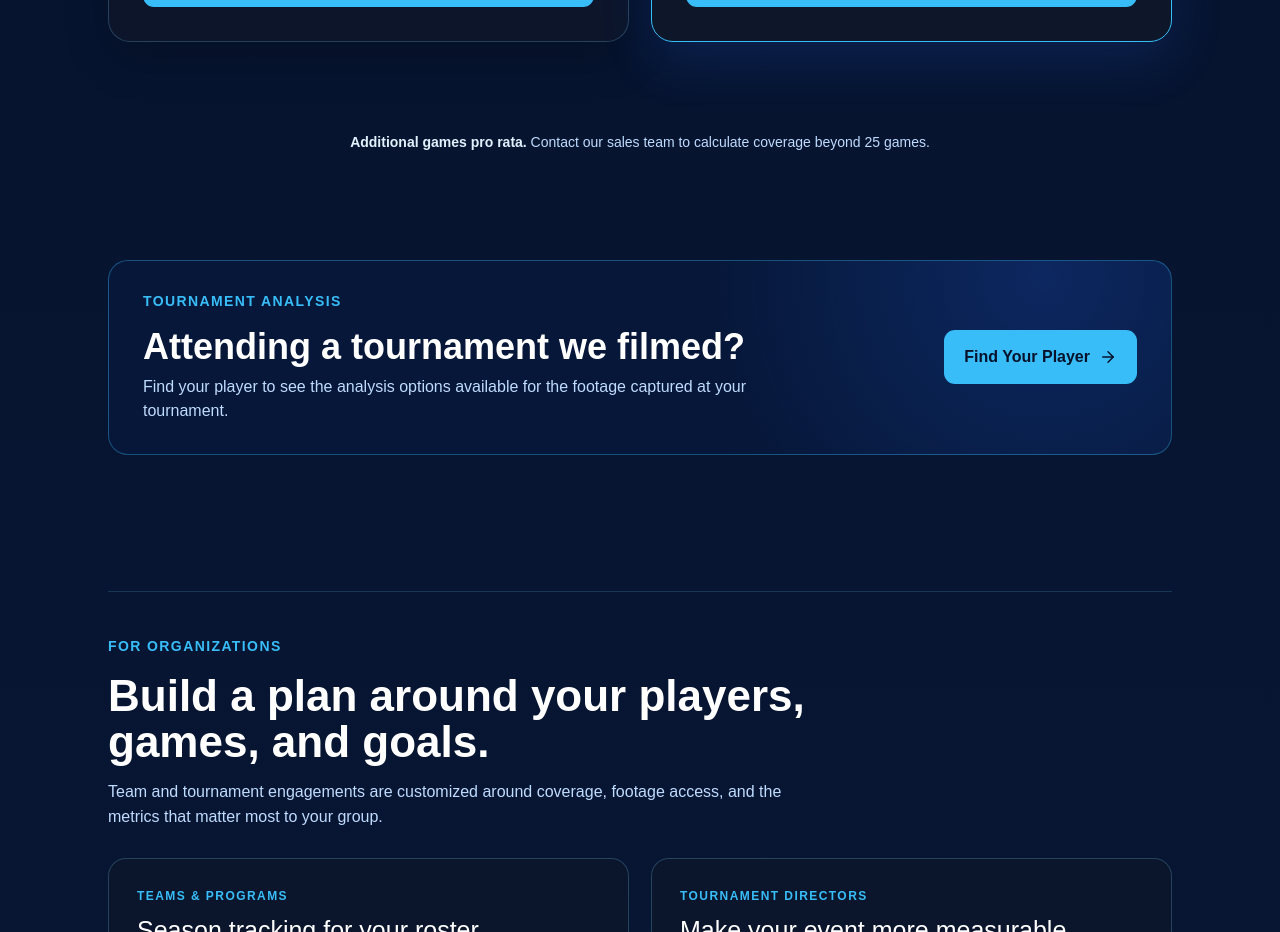
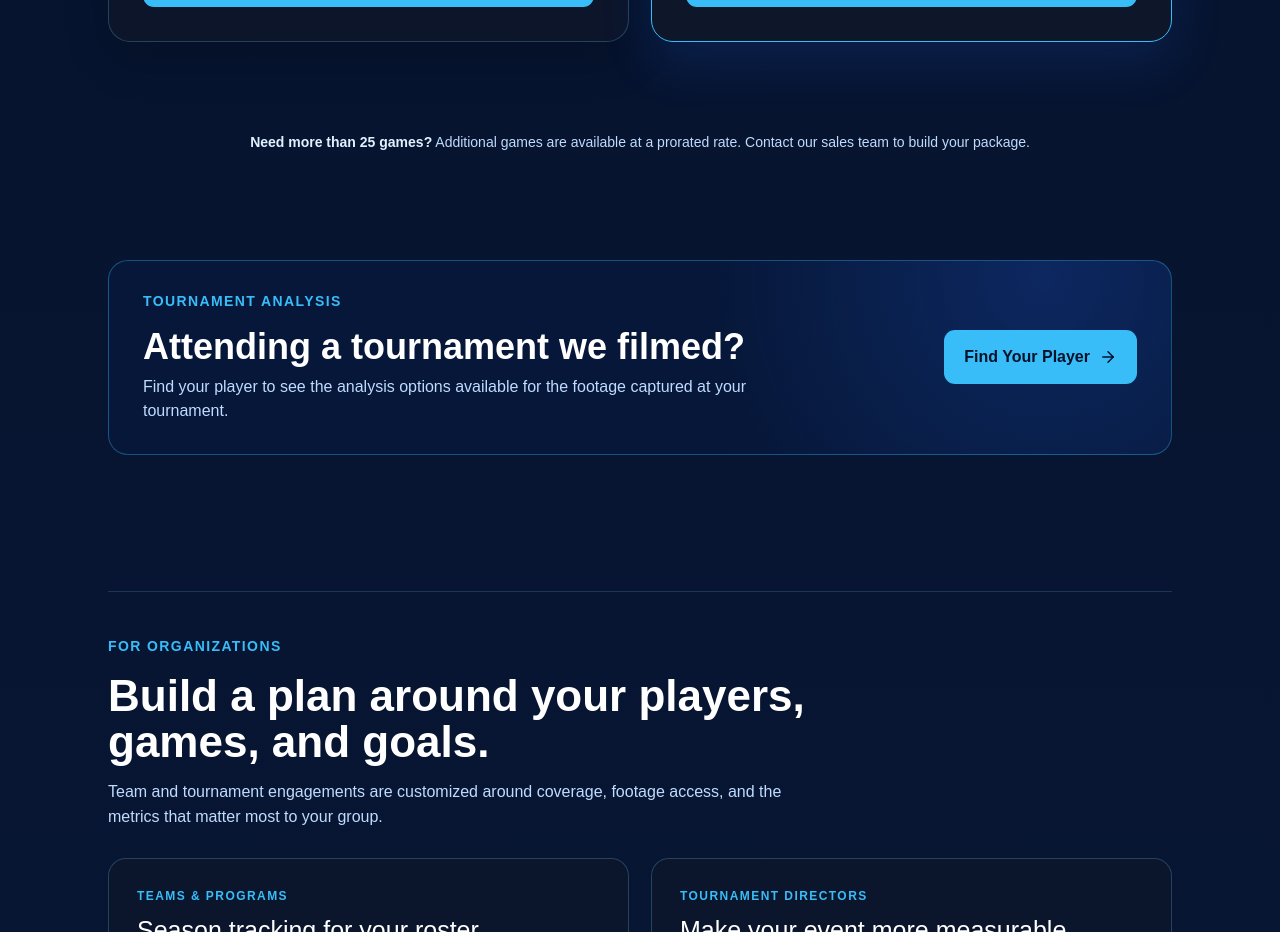
Before and after one commit to stoddow313/Diamond-Metrics-Website, a React (Vite) app: page /pricing in a window 1280 px wide. Shown: the part 1240-2172 px from the top of the page. Built offline with nearby package versions, Linux system fonts and the light colour scheme; no server answers.

Commit message:
Updated language for additional games

```diff
--- a/src/pages/PricingPage.jsx
+++ b/src/pages/PricingPage.jsx
@@ -74,7 +74,7 @@ export default function PricingPage() {
       </section>
 
       <p className="pricing-pro-rata-note">
-        <strong>Additional games pro rata.</strong> Contact our sales team to calculate coverage beyond 25 games.
+        <strong>Need more than 25 games?</strong> Additional games are available at a prorated rate. Contact our sales team to build your package.
       </p>
 
       <section className="pricing-tournament-callout" aria-labelledby="tournament-analysis-heading">
```
